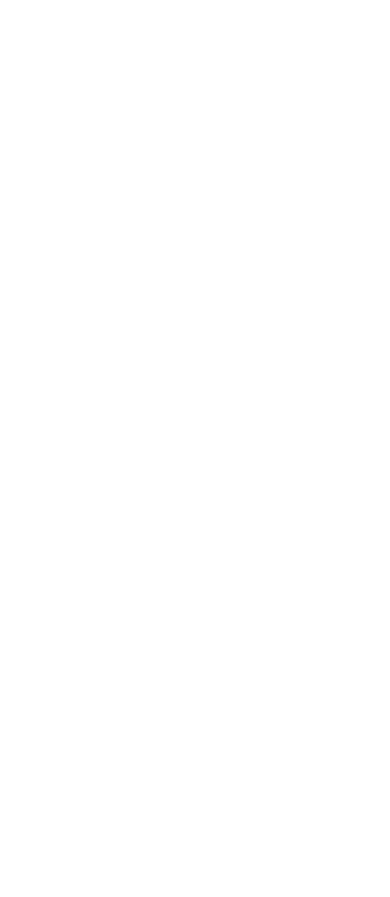
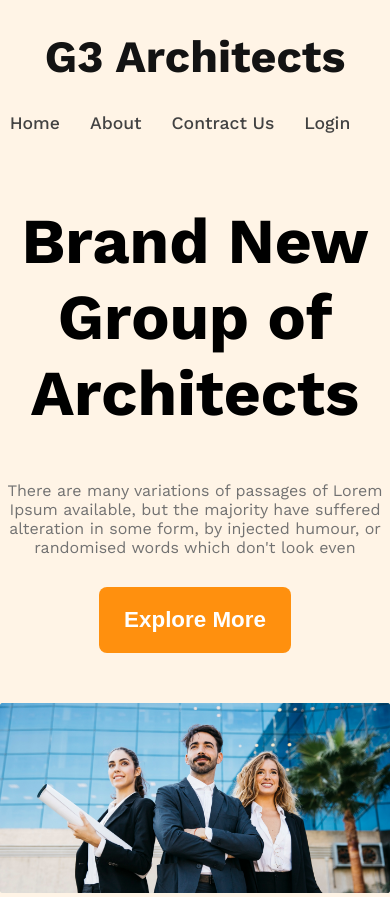
Before and after one commit to salehsiam/g3-architects, a plain HTML site: page index.html in a window 390 px wide. Before the commit the page ends 844 px from the top, so only its background shows below. Drawn offline with nearby package versions, Linux system fonts and the light colour scheme.

Commit message:
responsive navbar and banner added

```diff
--- a/index.html
+++ b/index.html
@@ -6,5 +6,31 @@
     <title>G3 Architects</title>
     <link rel="stylesheet" href="./style.css" />
   </head>
-  <body></body>
+  <body class="work-sans-fonts">
+    <header class="header">
+      <div class="navbar">
+        <h3 class="band-name">G3 Architects</h3>
+        <ul class="nav-links">
+          <li class="nav-item"><a href="" class="nav-link">Home</a></li>
+          <li class="nav-item"><a href="" class="nav-link">About</a></li>
+          <li class="nav-item"><a href="" class="nav-link">Contract Us</a></li>
+          <li class="nav-item"><a href="" class="nav-link">Login</a></li>
+        </ul>
+      </div>
+      <div class="banner">
+        <div class="banner-content">
+          <h2 class="banner-tittle">Brand New <br />Group of Architects</h2>
+          <p class="banner-description">
+            There are many variations of passages of Lorem Ipsum available, but
+            the majority have suffered alteration in some form, by injected
+            humour, or randomised words which don't look even
+          </p>
+          <button class="btn-primary">Explore More</button>
+        </div>
+        <img class="banner-img" src="./images/banner.png" alt="" />
+      </div>
+    </header>
+    <main></main>
+    <footer></footer>
+  </body>
 </html>
--- a/style.css
+++ b/style.css
@@ -0,0 +1,98 @@
+@import url("https://fonts.googleapis.com/css2?family=Work+Sans:ital,wght@0,100..900;1,100..900&display=swap");
+.work-sans-fonts {
+  font-family: "Work Sans", sans-serif;
+  font-optical-sizing: auto;
+  font-style: normal;
+}
+
+* {
+  margin: 0;
+  padding: 0;
+  box-sizing: border-box;
+}
+/* Sheared Style */
+
+.btn-primary {
+  background-color: rgb(255, 144, 14);
+  font-size: 1.4rem;
+  font-weight: 600;
+  color: white;
+  padding: 20px 25px;
+  border: none;
+  border-radius: 8px;
+}
+
+.secondary-header {
+}
+/*
+header style */
+
+.header {
+  background-color: rgba(255, 144, 14, 0.1);
+}
+
+/* navbar styles */
+
+.navbar {
+  display: flex;
+  justify-content: space-between;
+  align-items: center;
+  /* padding: 30px 100px; */
+
+  padding-top: 30px;
+}
+.band-name {
+  font-size: 2.8rem;
+  font-weight: 700;
+  color: #131313;
+}
+
+.nav-links {
+  display: flex;
+}
+
+.nav-item {
+  list-style: none;
+  margin-right: 30px;
+}
+
+.nav-link {
+  text-decoration: none;
+  color: rgb(66, 66, 66);
+  font-size: 1.1rem;
+  font-weight: 500;
+}
+
+.navbar,
+.banner {
+  max-width: 1440px;
+  margin: 0 auto;
+}
+
+.banner-content {
+  max-width: 850px;
+  margin: 0 auto;
+  text-align: center;
+  margin-bottom: 50px;
+}
+
+.banner-tittle {
+  font-size: 4rem;
+  font-weight: 700;
+  margin-top: 70px;
+  margin-bottom: 50px;
+}
+.banner-description {
+  color: rgb(114, 114, 114);
+  font-size: 1rem;
+  margin-bottom: 30px;
+}
+.banner-img {
+  width: 100%;
+}
+@media screen and (max-width: 576px) {
+  .navbar {
+    flex-direction: column;
+    gap: 30px;
+  }
+}
```
